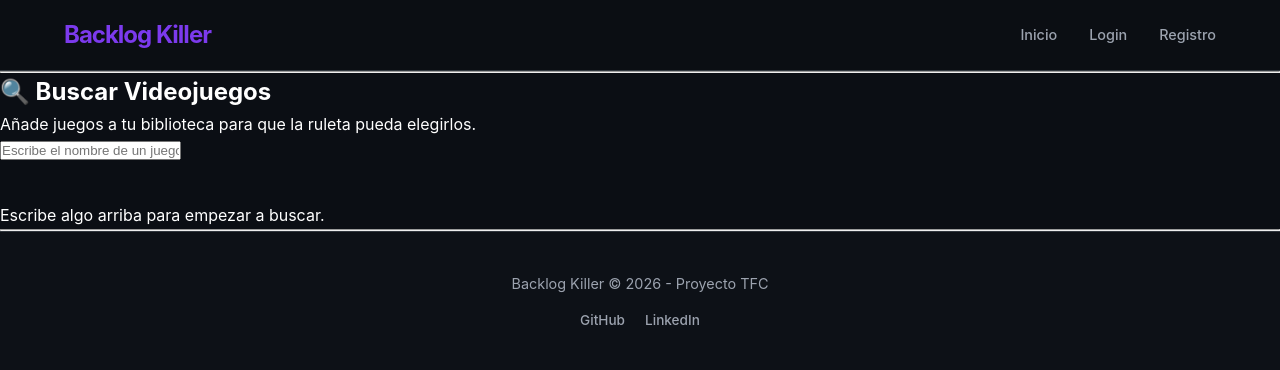
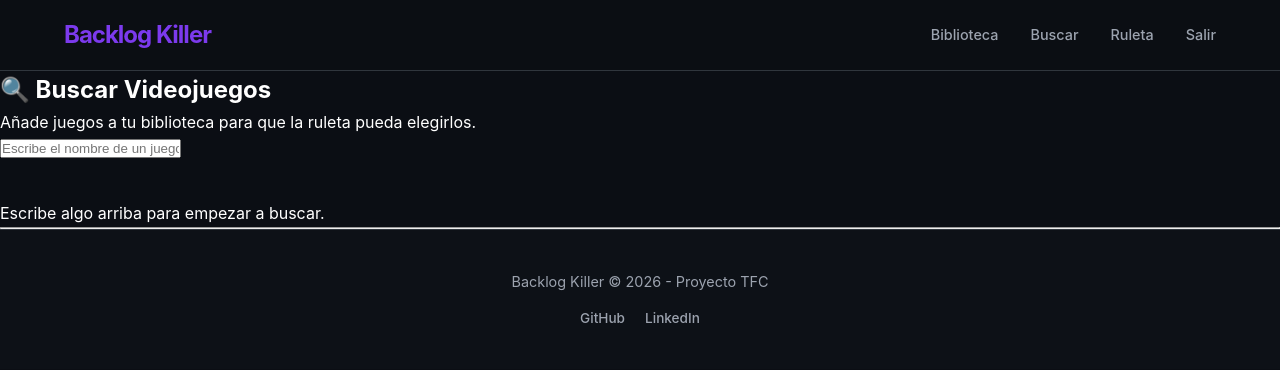
Before and after one commit to GitYasmina/backlog_killer, a PHP site: page /buscar_juego.php in a window 1280 px wide. Shown: the top 370 px of the page. Run offline with PHP 8.4, Linux system fonts and the light colour scheme; the visitor is signed in with stand-in values (Sample User, id 1).

Commit message:
crear menu dinamico segun la sesion

```diff
--- a/views/header.php
+++ b/views/header.php
@@ -7,14 +7,25 @@
 <body>
 <header class="main-header">
     <div class="header-container">
-        <div class="logo"><a href="index.php"><strong>Backlog Killer</strong></a></div>
+        <div class="logo">
+            <a href="<?= isset($_SESSION['user_id']) ? 'dashboard.php' : 'index.php' ?>">
+                <strong>Backlog Killer</strong>
+            </a>
+        </div>
+
         <nav class="nav-menu">
             <ul>
-                <li><a href="index.php">Inicio</a></li>
-                <li><a href="login.php">Login</a></li>
-                <li><a href="registro.php">Registro</a></li>
+                <?php if (isset($_SESSION['user_id'])): ?>
+                    <li><a href="dashboard.php">Biblioteca</a></li>
+                    <li><a href="buscar_juego.php">Buscar</a></li>
+                    <li><a href="ruleta.php">Ruleta</a></li>
+                    <li><a href="logout.php">Salir</a></li>
+                <?php else: ?>
+                    <li><a href="index.php">Inicio</a></li>
+                    <li><a href="login.php">Login</a></li>
+                    <li><a href="registro.php">Registro</a></li>
+                <?php endif; ?>
             </ul>
         </nav>
     </div>
 </header>
-<hr>
```
